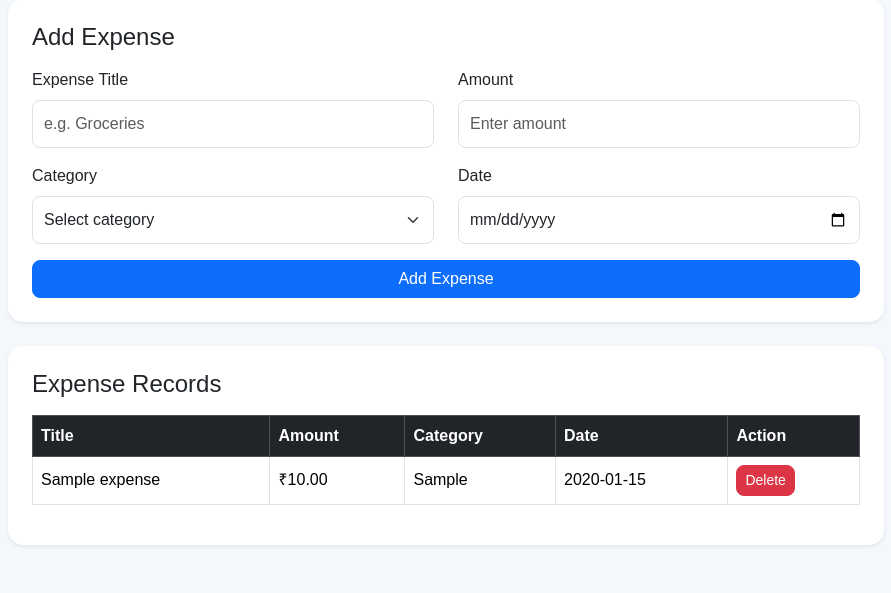
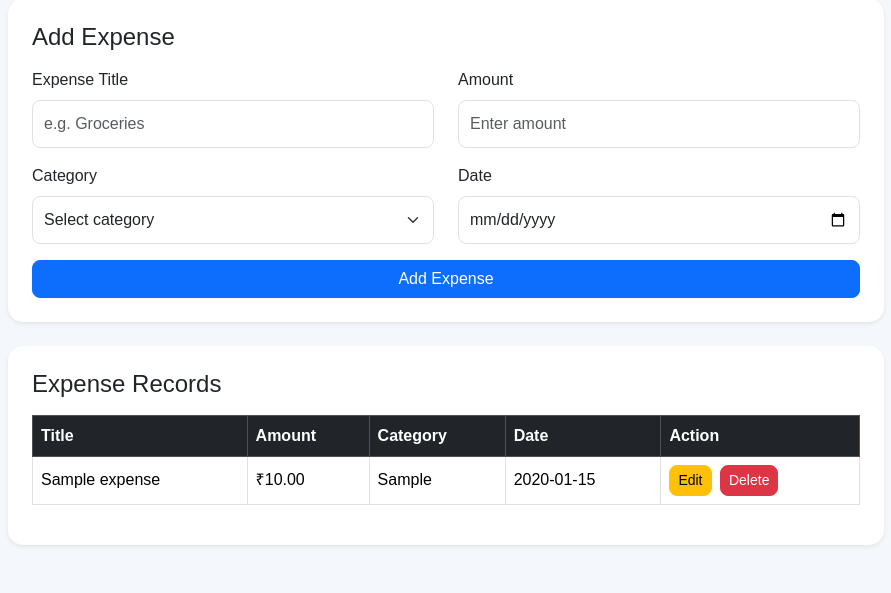
Before and after one commit to janvipanwar09-code/Expense-Tracker-Web-App, a Flask app: page / in a window 1280 px wide. Shown: the part 287-880 px from the top of the page, without its empty margins (194-1085 px from the left). Run offline with Flask 3, Linux system fonts and the light colour scheme; tables that the repository leaves empty hold one stand-in row (values such as "Sample post").

Commit message:
Update index.html

```diff
--- a/templates/index.html
+++ b/templates/index.html
@@ -151,6 +151,12 @@
 
                             <td>
                                 <a
+    href="/edit/{{ expense['id'] }}"
+    class="btn btn-warning btn-sm me-1"
+>
+    Edit
+</a>
+                                <a
                                     href="/delete/{{ expense['id'] }}"
                                     class="btn btn-danger btn-sm"
                                     onclick="return confirm('Delete this expense?')"
```
